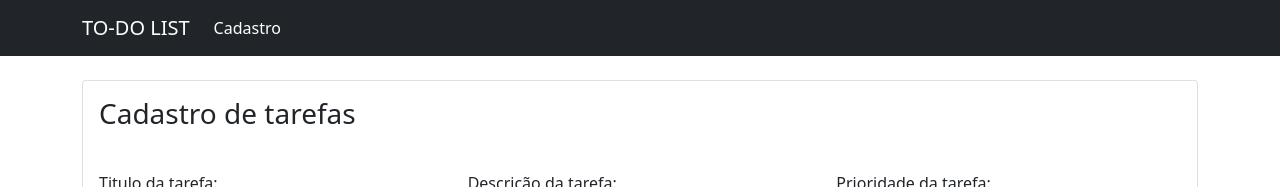
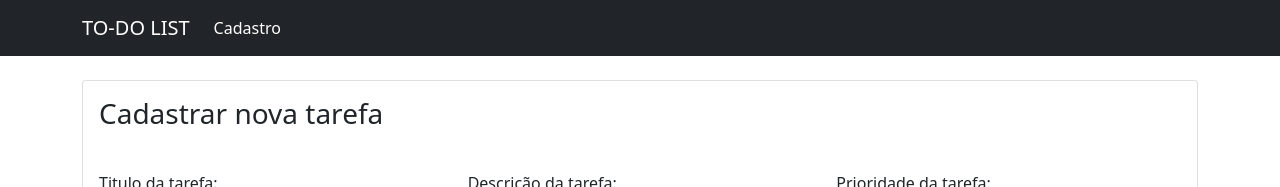
Before and after one commit to gabrielmtss/toDoList-front, a React (Create React App) app: page /cadastro in a window 1280 px wide. Shown: the top 187 px of the page. Built offline with nearby package versions, Linux system fonts and the light colour scheme.

Commit message:
corrige cadastro

```diff
--- a/src/pages/Cadastro/index.js
+++ b/src/pages/Cadastro/index.js
@@ -33,7 +33,7 @@ const Cadastro = () => {
     <div className='container'>
       <div className='card mt-4'>
         <div className='card-title'>
-          <h3 className='m-3'>Cadastro de tarefas</h3>
+          <h3 className='m-3'>Cadastrar nova tarefa</h3>
         </div>
         <div className='card-body'>
           <form method='POST' onSubmit={handleSubmit}>
```
